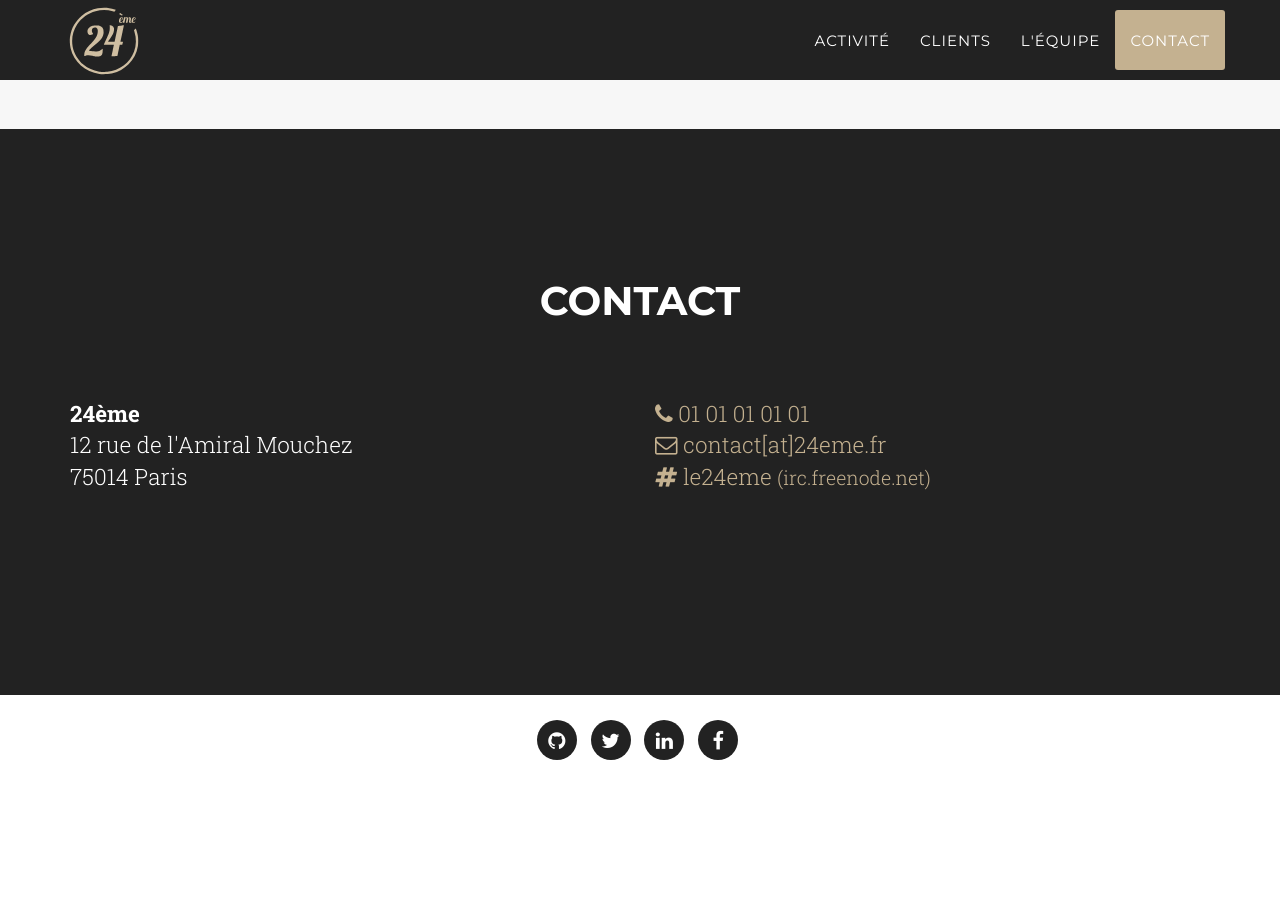
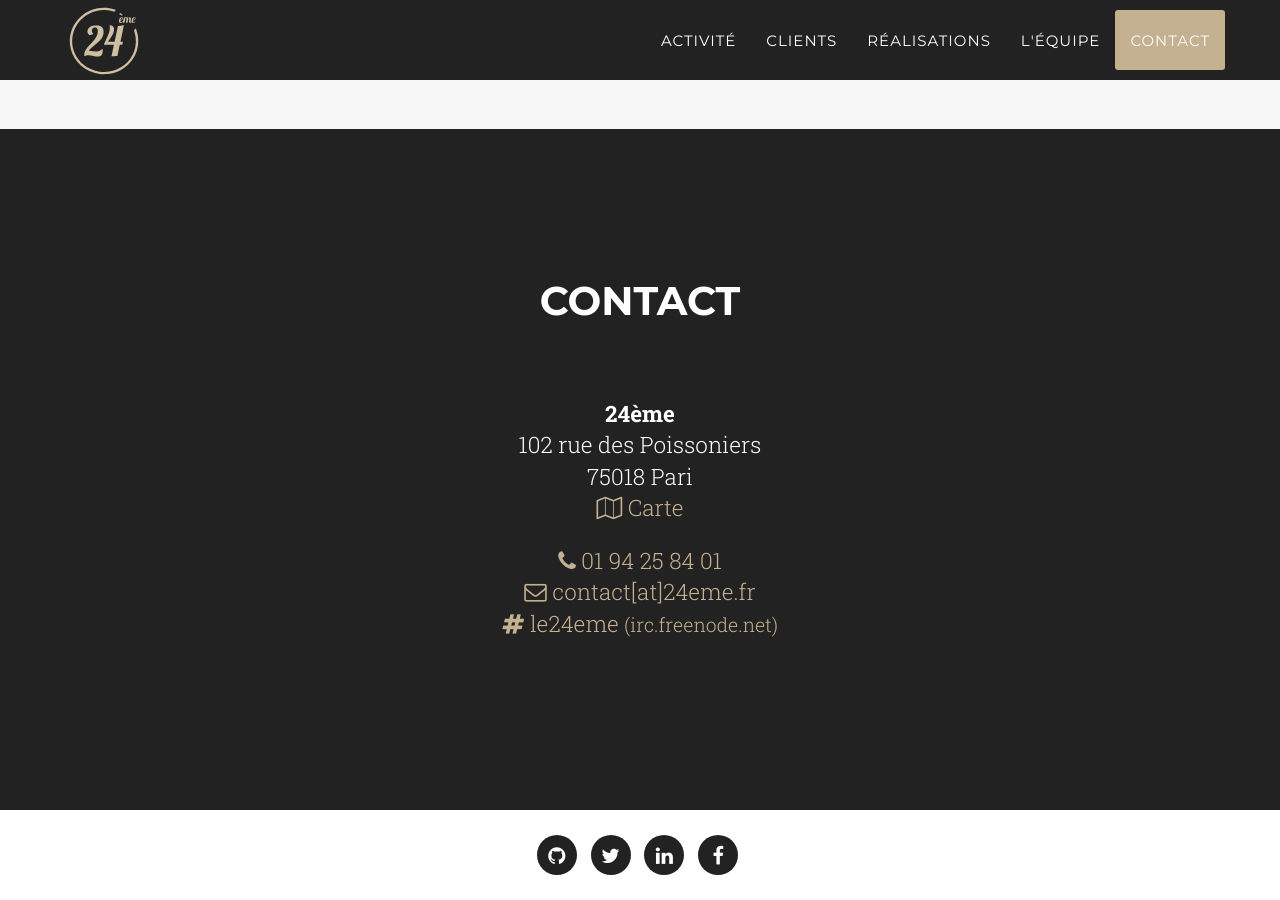
Before and after one commit to Arnaud75/24eme.fr, a Jekyll site: the page built from index.html, in a window 1280 px wide and 900 px high, scrolled down 4604 px. Built offline with Jekyll 4.4.1, drawn with Linux system fonts in a browser that asks for light colours; some web fonts are replaced; before the commit the page ends 5389 px from its top, so only the background shows below that.

Commit message:
Contact mise en forme

```diff
--- a/_includes/clients.html
+++ b/_includes/clients.html
@@ -1,4 +1,4 @@
-<section id="projets" class="bg-light-gray">
+<section id="clients" class="bg-light-gray">
     <div class="container">
         <div class="row">
             <div class="col-lg-12 text-center">
--- a/_includes/contact.html
+++ b/_includes/contact.html
@@ -7,18 +7,19 @@
                 </div>
             </div>
             <div class="row">
-                <div class="col-md-6">
-                    <address class="lead">
-                      <strong>24ème</strong><br>
-                      12 rue de l'Amiral Mouchez<br>
-                      75014 Paris<br><br />
+                <div class="col-xs-12">
+                    <address class="lead text-center">
+                      <strong>24ème</strong><br />
+                       102 rue des Poissoniers<br />
+                      75018 Pari<br />
+                      <a href="https://osm.org/go/0BPIy7ScR-?layers=C"><i class="fa fa-map-o" aria-hidden="true"></i> Carte</a>
                     </address>
 
                 </div>
-                <div class="col-md-6">
-                    <address class="lead">
-                      <i class="fa fa-phone text-primary" aria-hidden="true"></i> <a href="callto:">01 01 01 01 01</a><br />
-                      <i class="fa fa-envelope-o text-primary" aria-hidden="true"></i> <a href="mailto:">contact[at]24eme.fr</a><br />
+                <div class="col-xs-12">
+                    <address class="lead text-center">
+                      <i class="fa fa-phone text-primary" aria-hidden="true"></i> <a href="callto:01 94 25 84 01">01 94 25 84 01</a><br />
+                      <i class="fa fa-envelope-o text-primary" aria-hidden="true"></i> <a href="mailto:contact[at]24eme.fr">contact[at]24eme.fr</a><br />
                       <i class="fa fa-hashtag text-primary" aria-hidden="true"></i> <a href="">le24eme <small>(irc.freenode.net)</small></a>
                     </address>
 
--- a/_includes/header.html
+++ b/_includes/header.html
@@ -22,7 +22,10 @@
                         <a class="page-scroll" href="#activite">Activité</a>
                     </li>
                     <li>
-                        <a class="page-scroll" href="#projets">Clients</a>
+                        <a class="page-scroll" href="#clients">Clients</a>
+                    </li>
+                    <li>
+                        <a class="page-scroll" href="#realisations">Réalisations</a>
                     </li>
                     <li>
                         <a class="page-scroll" href="#equipe">L'équipe</a>
```
